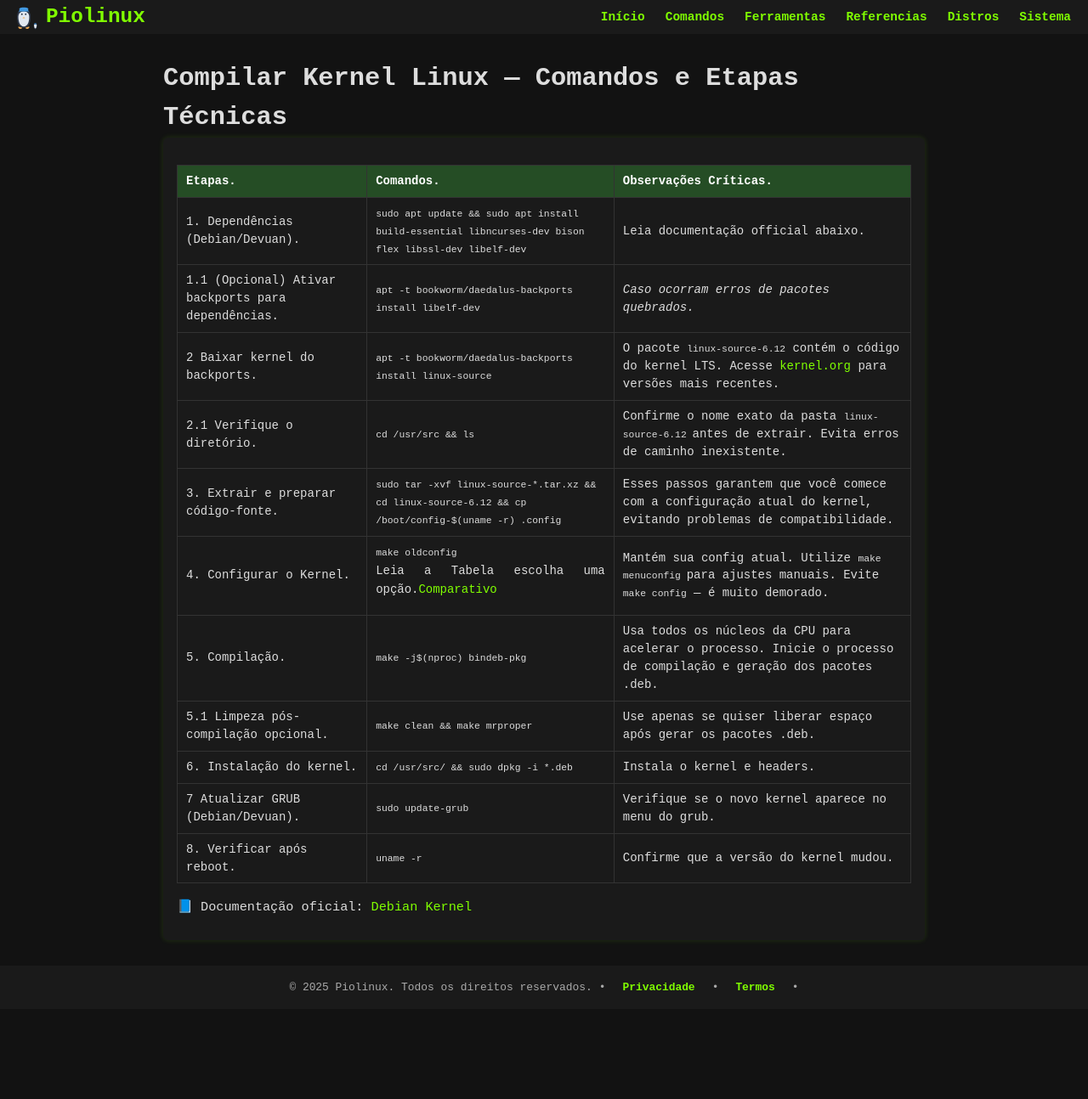
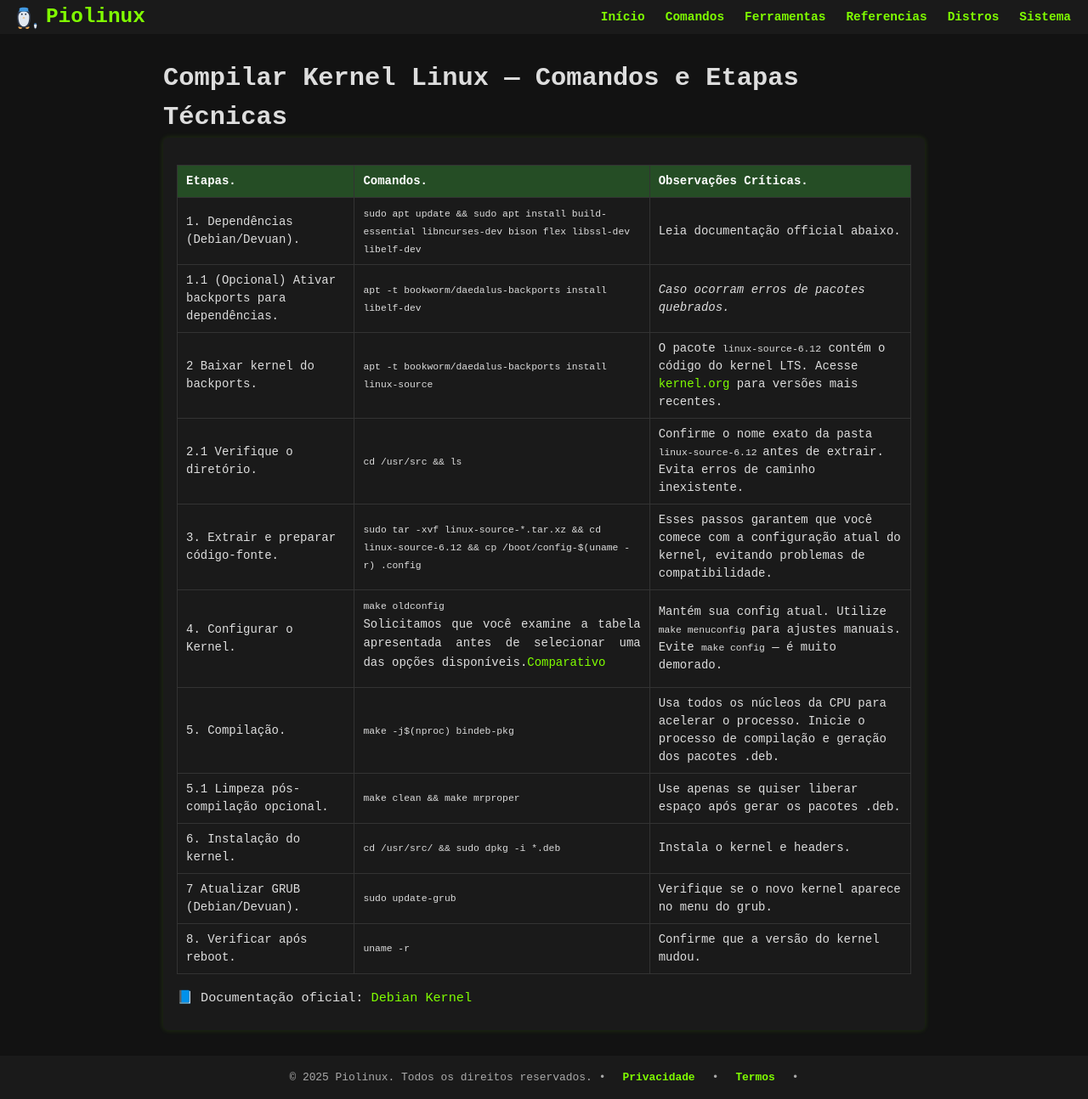
Before and after one commit to Piolinux/piolinux-site, a Jekyll site: the page built from _pages/_kernel/tabela-evergreen-como-compilar-o-kernel-linux.md, in a window 1280 px wide. Shown: the whole page at 85% size. Built offline with Jekyll 4.4.1, drawn with Linux system fonts in a browser that asks for light colours; before the commit the page ends 1188 px from its top, so only the background shows below that.

Commit message:
Update tabela-evergreen-como-compilar-o-kernel-linux.md

```diff
--- a/_pages/_kernel/tabela-evergreen-como-compilar-o-kernel-linux.md
+++ b/_pages/_kernel/tabela-evergreen-como-compilar-o-kernel-linux.md
@@ -51,7 +51,7 @@ tags: [kernel, linux, compilacao, make, grub, apt, evergreen]
     </tr>
     <tr>
       <td data-label="Etapa">4. Configurar o Kernel.</td>
-      <td data-label="Comando"><code>make oldconfig</code><p>Leia a Tabela escolha uma opção.<a
+      <td data-label="Comando"><code>make oldconfig</code><p>Solicitamos que você examine a tabela apresentada antes de selecionar uma das opções disponíveis.<a
 href="/make-oldconfig-vs-olddefconfig/"
 target="_blank" rel="noopener">Comparativo</a></p></td>
       <td data-label="Observação Crítica">Mantém sua config atual. Utilize <code>make menuconfig </code> para ajustes manuais. Evite <code>make config</code> — é muito demorado.</td>
```
